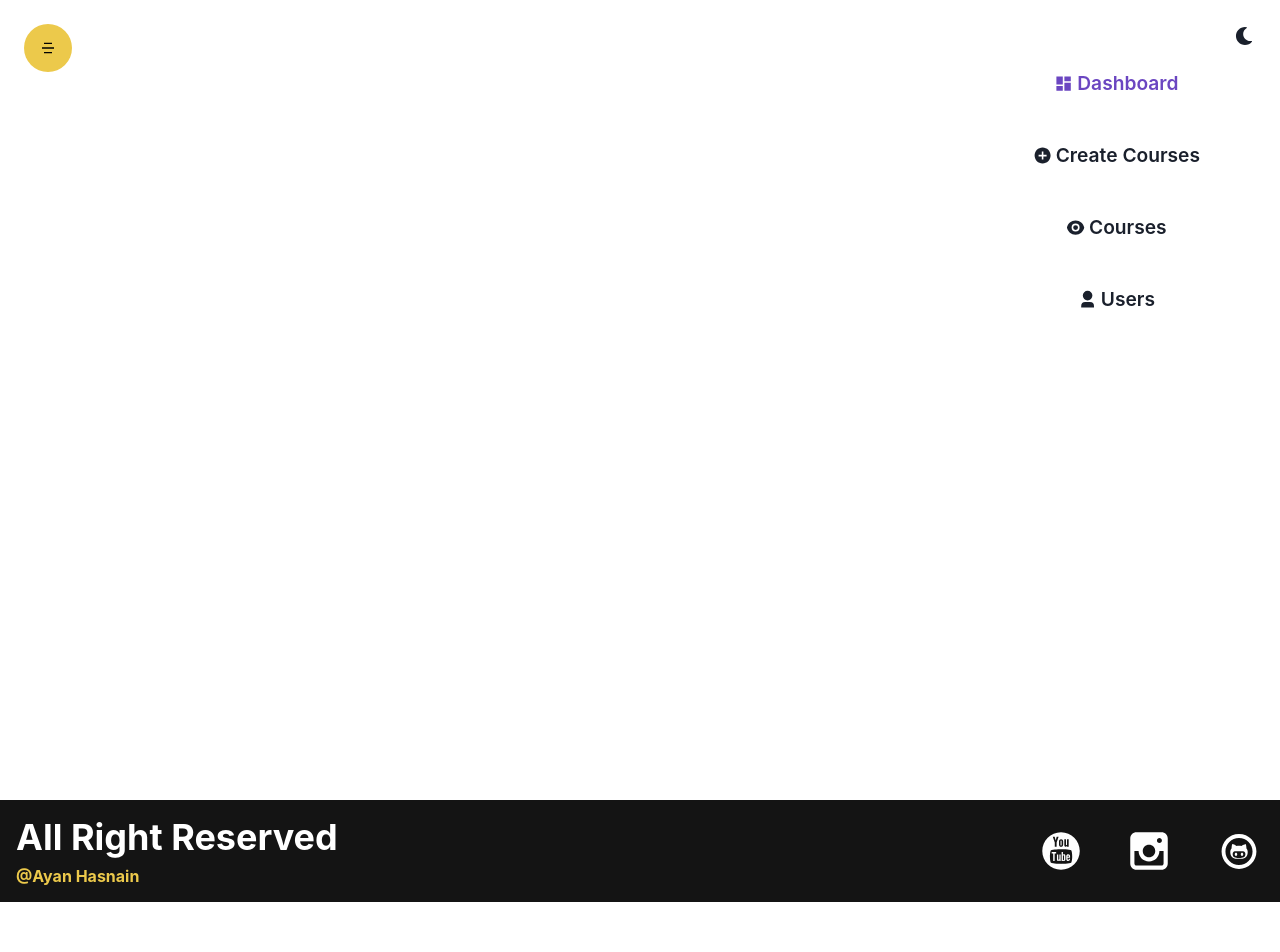
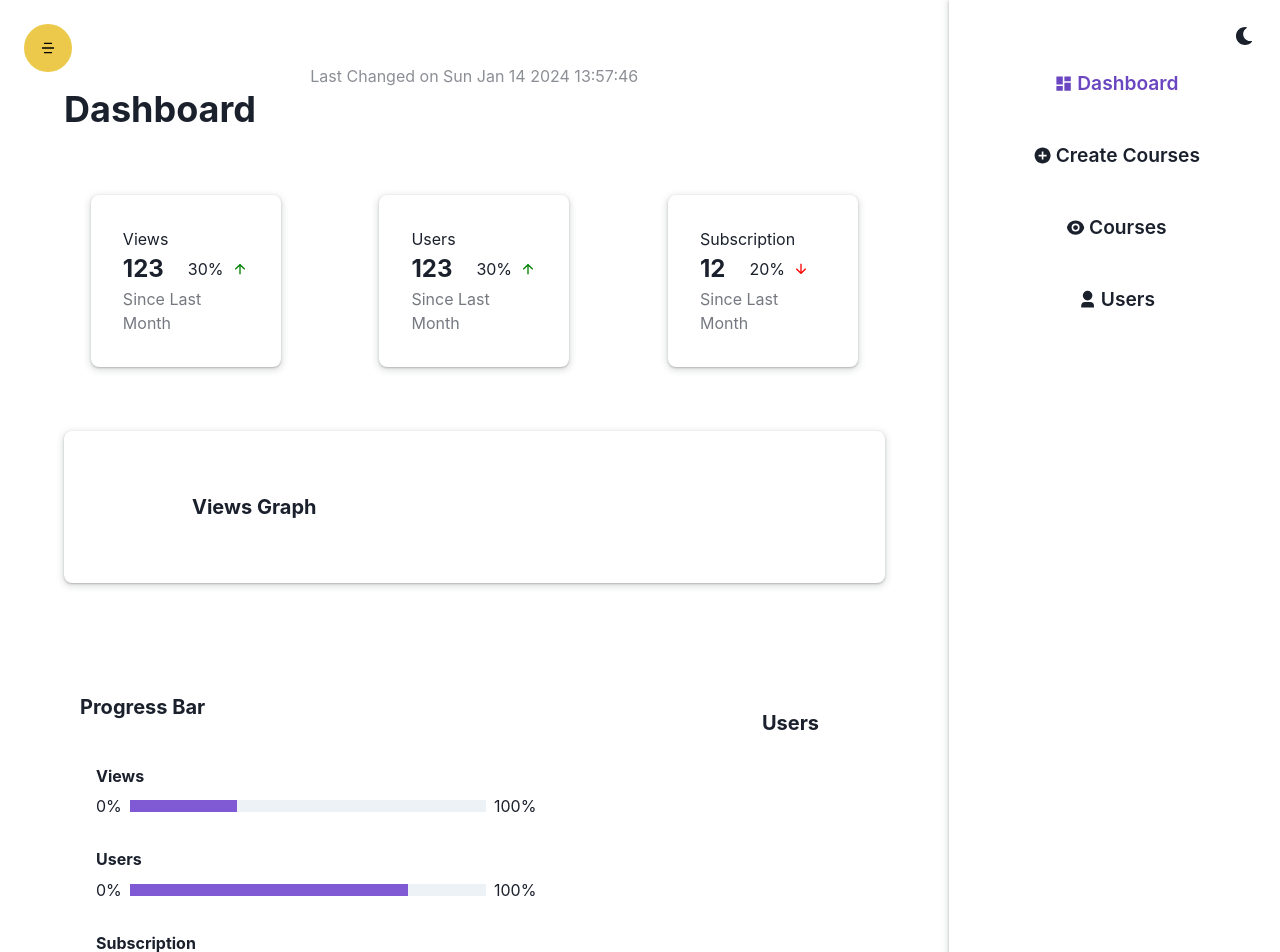
Before and after one commit to ayanhasnain03/EduHub, a React (Create React App) app in the folder coursebundler/: page /admin/dashboard in a window 1280 px wide. Shown: the top 952 px of the page. Before the commit the page ends 902 px from the top, so only its background shows below. Built offline with nearby package versions, Linux system fonts and the light colour scheme.

Commit message:
done progress bar Ui

```diff
--- a/coursebundler/src/components/Admin/Dashboard/Dashboard.jsx
+++ b/coursebundler/src/components/Admin/Dashboard/Dashboard.jsx
@@ -1,8 +1,53 @@
 import React from 'react';
-import { Box, Grid } from '@chakra-ui/react';
+import {
+  Box,
+  Grid,
+  HStack,
+  Heading,
+  Progress,
+  Stack,
+  Text,
+} from '@chakra-ui/react';
 import cursor from '../../../assets/images/cursor.png';
 import SideBar from '../SideBar';
+import { RiArrowDownLine, RiArrowUpLine } from 'react-icons/ri';
+const DataBox = ({ title, qty, qtyPercentage, profit }) => (
+  <Box
+    w={['full', '20%']}
+    boxShadow={
+      'rgba(60, 64, 67, 0.3) 0px 1px 2px 0px, rgba(60, 64, 67, 0.15) 0px 2px 6px 2px;'
+    }
+    p="8"
+    borderRadius={'lg'}
+  >
+    <Text children={title} />
+    <HStack spacing={'6'}>
+      <Text fontSize={'2xl'} fontWeight={'bold'} children={qty} />
+      <HStack>
+        <Text children={`${qtyPercentage}%`} />
+        {profit ? (
+          <RiArrowUpLine color="green" />
+        ) : (
+          <RiArrowDownLine color="red" />
+        )}
+      </HStack>
+    </HStack>
+    <Text opacity={0.6} children={`Since Last Month`} />
+  </Box>
+);
 
+const Bar = ({ title, value, profit }) => {
+  return (
+    <Box py="4" px={['0', '20']}>
+      <Heading size="sm" children={title} mb="2" />
+      <HStack w="full" alignItems={'center'}>
+        <Text children={profit ? '0%' : `-${value}%`} />
+        <Progress w="full" value={profit ? value : 0} colorScheme="purple" />
+        <Text children={`${value > 100 ? value : 100}%`} />
+      </HStack>
+    </Box>
+  );
+};
 const Dashboard = () => {
   return (
     <Grid
@@ -12,7 +57,75 @@ const Dashboard = () => {
       minH={'100vh'}
       templateColumns={['1fr', '5fr 1fr']}
     >
-      <Box></Box>
+      <Box boxSizing="border-box" py="16" px={['4', '0']}>
+        <Text
+          textAlign={'center'}
+          opacity={0.5}
+          children={`Last Changed on ${String(new Date()).split('G')[0]}`}
+        />
+        <Heading
+          children="Dashboard"
+          ml={['0', '16']}
+          mb="16"
+          textAlign={['center', 'left']}
+        />
+        <Stack
+          direction={['column', 'row']}
+          minH="24"
+          justifyContent={'space-evenly'}
+        >
+          <DataBox title="Views" qty={123} qtyPercentage={30} profit={true} />
+          <DataBox title="Users" qty={123} qtyPercentage={30} profit={true} />
+          <DataBox
+            title="Subscription"
+            qty={12}
+            qtyPercentage={20}
+            profit={false}
+          />
+        </Stack>
+        <Box
+          m={['0', '16']}
+          borderRadius="lg"
+          padding={['0', '16']}
+          mt={['4', '16']}
+          boxShadow={
+            'rgba(60, 64, 67, 0.3) 0px 1px 2px 0px, rgba(60, 64, 67, 0.15) 0px 2px 6px 2px;'
+          }
+        >
+          <Heading
+            textAlign={['center', 'left']}
+            size={'md'}
+            children="Views Graph"
+            pt={['8', '0']}
+            ml={['0', '16']}
+          />
+        </Box>
+        {/* Line Graph Here */}
+
+        <Grid templateColumns={['1fr', '2fr 1fr']}>
+          <Box p="4">
+            <Heading
+              textAlign={['center', 'left']}
+              size="md"
+              children="Progress Bar "
+              my="8"
+              ml={['0', '16']}
+            />
+
+            <Box>
+              <Bar profit={true} title="Views" value={30} />
+              <Bar profit={true} title="Users" value={78} />
+              <Bar profit={false} title="Subscription" value={30} />
+            </Box>
+          </Box>
+
+<Box p={["0","16"]} boxSizing='border-box' py="4">
+  <Heading size="md" mb="4" children="Users" textAlign={"center"} />
+</Box>
+
+        </Grid>
+      </Box>
+
       <SideBar />
     </Grid>
   );
--- a/coursebundler/src/components/Admin/SideBar.jsx
+++ b/coursebundler/src/components/Admin/SideBar.jsx
@@ -10,7 +10,8 @@ import {
 const SideBar = () => {
   const location = useLocation();
   return (
-    <VStack spacing={'8'} p="16" boxShadow={'-2px 0 10px rgba(107,70,193.0.5'}>
+    <VStack spacing={'8'} p="16"     boxShadow={'rgba(60, 64, 67, 0.3) 0px 1px 2px 0px, rgba(60, 64, 67, 0.15) 0px 2px 6px 2px;'}
+    >
       <LinkButton text="Dashboard" Icon={RiDashboardFill} url={`dashboard`} active={location.pathname === "/admin/dashboard"} />
       <LinkButton
         text="Create Courses"
```
